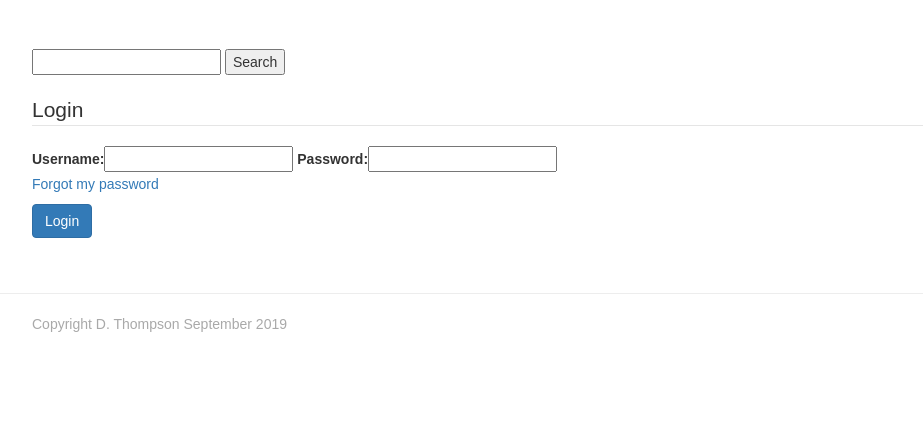
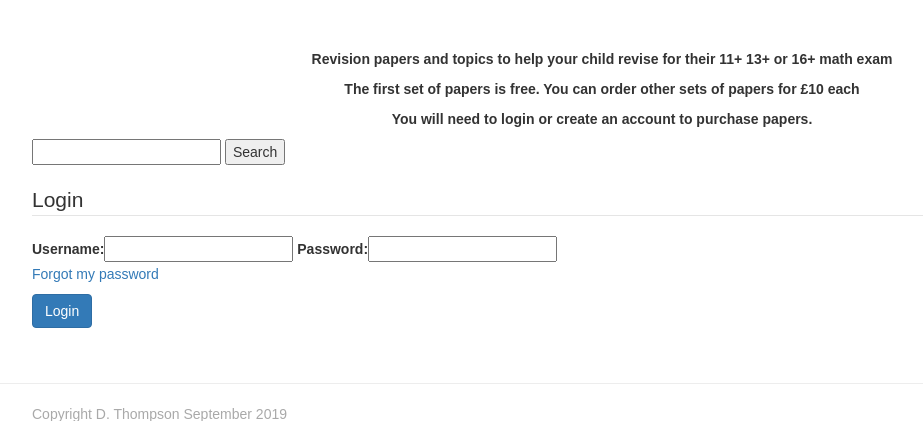
Before and after one commit to Code-Institute-Submissions/debbiect246-mathsplusrevision, a Django app: page /accounts/login/ in a window 1280 px wide. Shown: the part 51-472 px from the top of the page, without its empty margins (38-961 px from the left). Run offline with Django 3.2, Linux system fonts and the light colour scheme; some libraries are stand-ins or nearby versions.

Commit message:
login cart checkout ok

```diff
--- a/templates/base.html
+++ b/templates/base.html
@@ -35,6 +35,7 @@
                     {%  else %}
                         <li><a href="{% url 'register' %}">Register</a></li>
                         <li><a href="{% url 'login' %}">Log In</a></li>
+
                     {% endif %}
 
                     <li>
@@ -49,9 +50,9 @@
             </div>
         </div>
     </nav>
-    <!--<p class="firstline"> Revision papers and topics to help your child revise for their 11+ 13+ or 16+ math exam </p>
+    <p class="firstline"> Revision papers and topics to help your child revise for their 11+ 13+ or 16+ math exam </p>
     <p class="firstline"> The first set of papers is free.  You can order other sets of papers for £10 each   </p>
-    <p class="firstline"> You will need to login or create an account to purchase papers.</p>-->
+    <p class="firstline"> You will need to login or create an account to purchase papers.</p>
     {% if messages %}
         <div class="alert alert-success">
             <div class="messages">
```
Also changed, not shown: accounts/urls.py (line endings or trailing spaces).
